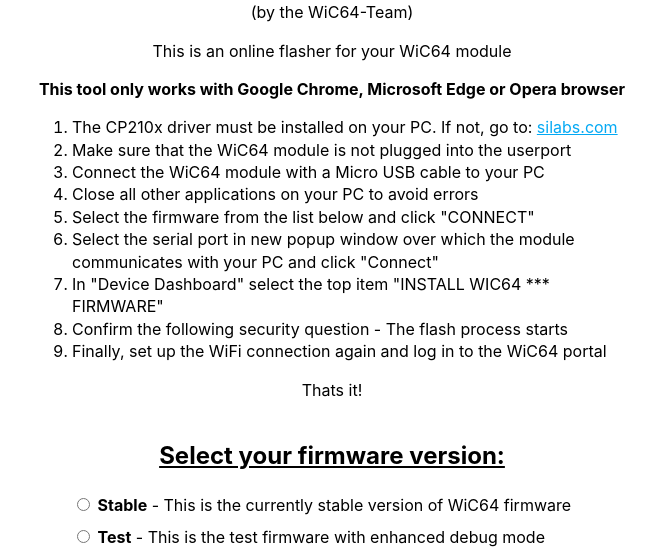
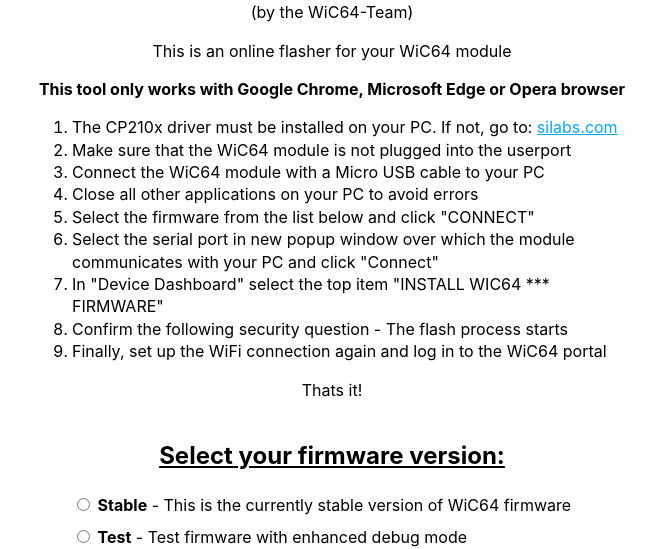
Before and after one commit to WiC64-Team/online-flasher, a plain HTML site: page index.html in a window 1280 px wide. Shown: the part 251-800 px from the top of the page, without its empty margins (308-971 px from the left). Drawn offline with Linux system fonts and the light colour scheme.

Commit message:
Update index.html

```diff
--- a/index.html
+++ b/index.html
@@ -101,7 +101,7 @@
           <label><input type="radio" name="type" value="stable" /> <b>Stable</b> - This is the currently stable version of WiC64 firmware</label>
         </li>
         <li>
-          <label><input type="radio" name="type" value="test" /> <b>Test</b> - This is the test firmware with enhanced debug mode</label>
+          <label><input type="radio" name="type" value="test" /> <b>Test</b> - Test firmware with enhanced debug mode</label>
         </li>
        <!-- <li>
           <label><input type="radio" name="type" value="test1" /></label>
```
